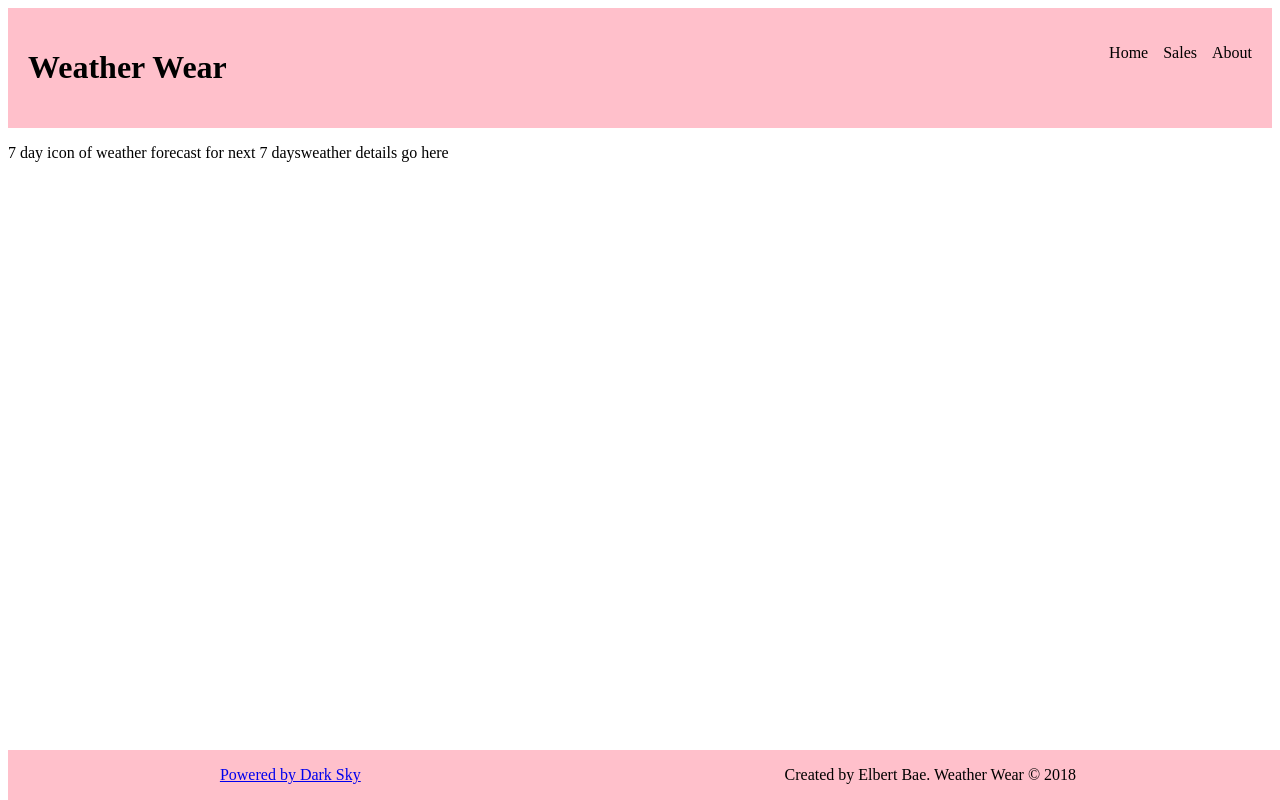
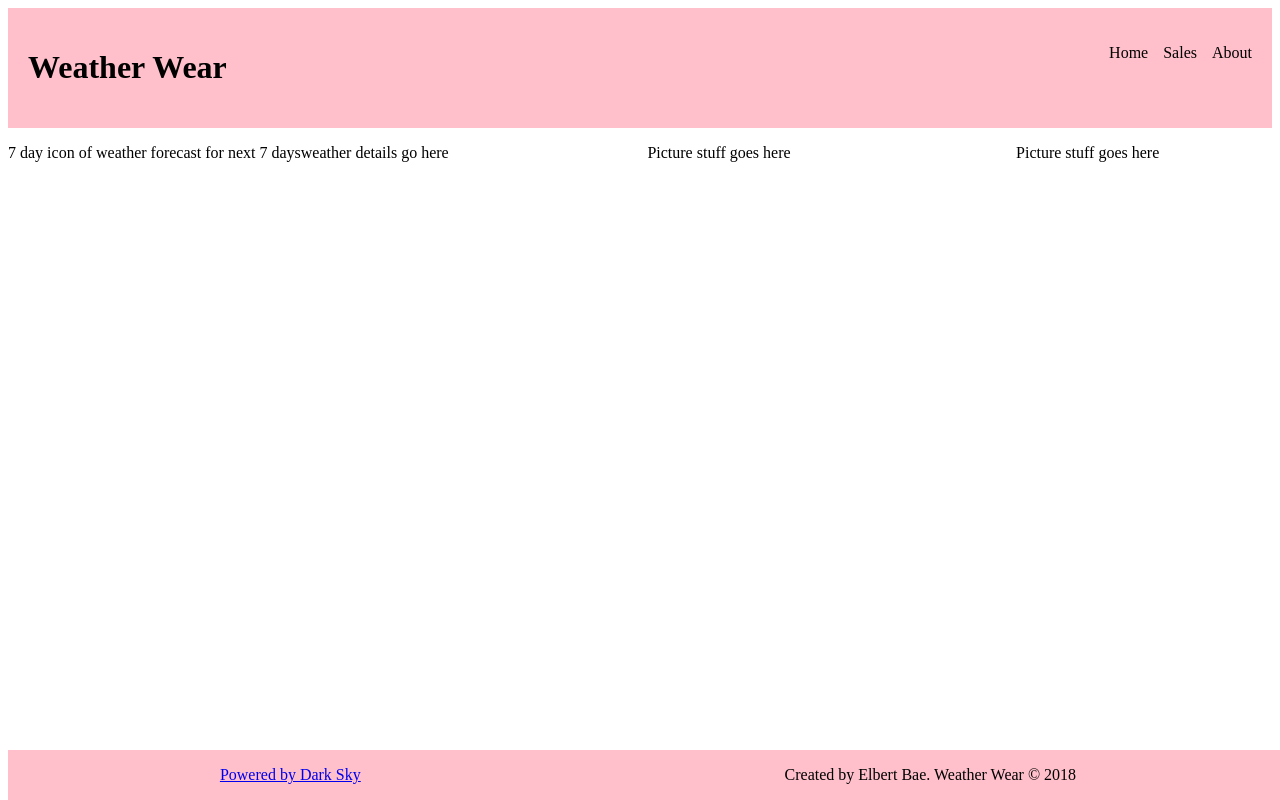
Before and after one commit to bert-bae/weather-report, a React (Create React App) app: page / in a window 1280 px wide. Built offline with nearby package versions, Linux system fonts and the light colour scheme.

Commit message:
set photo and text based recommendation containers

```diff
--- a/src/components/Main.jsx
+++ b/src/components/Main.jsx
@@ -1,18 +1,19 @@
 import React, {Component} from 'react';
 
+import MainStyles from '../styles/MainStyles';
+
 import Details from './main/Details';
+import PictureRecommendations from './main/PictureRecommendations';
+import TextRecommendations from './main/TextRecommendations';
+
 
 export default class Main extends Component {
   render() {
     return (
-      <div className="main-container">
+      <div className="main-container" style={MainStyles.mainContainer}>
         <Details/>
-        <div className="photo-recommendations">
-
-        </div>
-        <div className="text-recommendations">
-
-        </div>
+        <PictureRecommendations/>
+        <TextRecommendations/>
       </div>
     )
   }
--- a/src/components/main/PictureRecommendations.jsx
+++ b/src/components/main/PictureRecommendations.jsx
@@ -0,0 +1,13 @@
+import React, {Component} from 'react';
+
+import RecommendationStyles from '../../styles/RecommendationStyles';
+
+export default class PictureRecommendations extends Component {
+  render() {
+    return (
+      <div className="photo-recommendations" style={RecommendationStyles.pictureContainer}>
+        <p>Picture stuff goes here</p>
+      </div>
+    )
+  }
+}
--- a/src/components/main/TextRecommendations.jsx
+++ b/src/components/main/TextRecommendations.jsx
@@ -0,0 +1,13 @@
+import React, {Component} from 'react';
+
+import RecommendationStyles from '../../styles/RecommendationStyles';
+
+export default class PictureRecommendations extends Component {
+  render() {
+    return (
+      <div className="text-recommendations" style={RecommendationStyles.pictureContainer}>
+        <p>Picture stuff goes here</p>
+      </div>
+    )
+  }
+}
--- /dev/null
+++ b/src/styles/MainStyles.js
@@ -0,0 +1,8 @@
+export default {
+  mainContainer: {
+    margin: '0',
+    padding: '0',
+    flexDirection: 'row',
+    display: 'flex',
+  }
+}
--- /dev/null
+++ b/src/styles/RecommendationStyles.js
@@ -0,0 +1,12 @@
+export default {
+  pictureContainer: {
+    display: 'flex',
+    justifyContent: 'center',
+    alignItems: 'center',
+    width: '35%',
+  },
+  textContainer: {
+    display: 'flex',
+    width: '15%',
+  }
+}
```
Also changed, not shown: public/index.html (line endings or trailing spaces).
